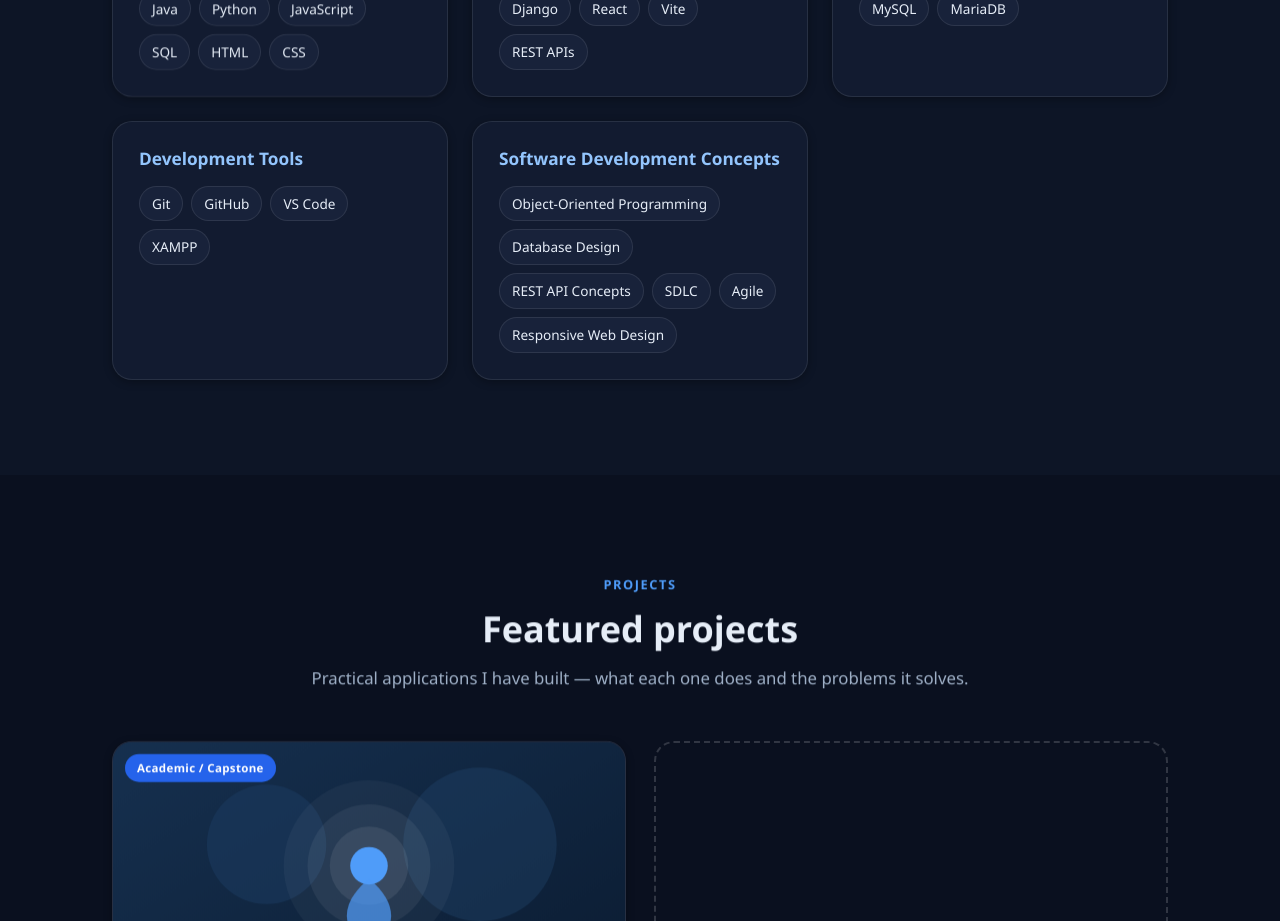
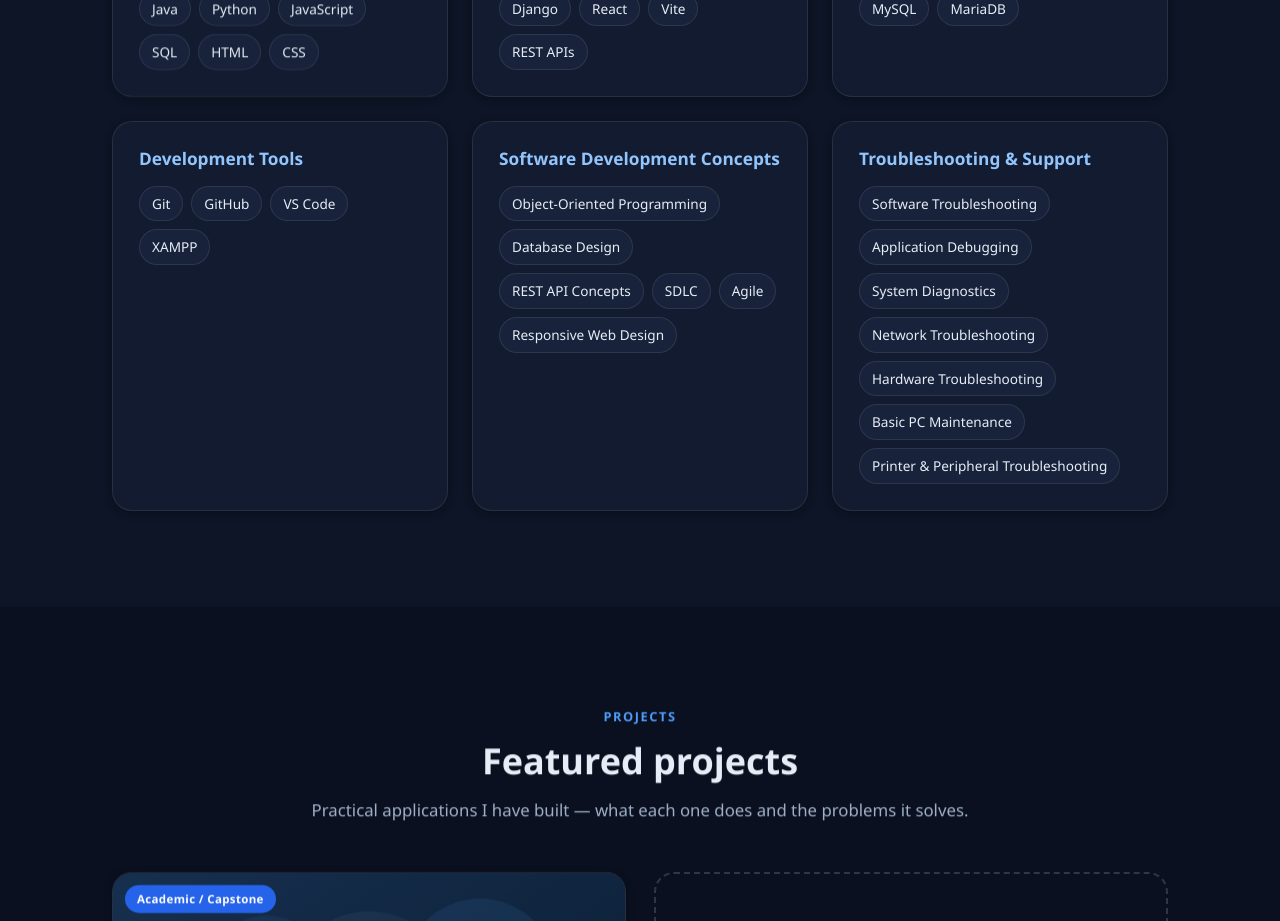
Before and after one commit to JersonTebiaso/myportfolio, a React (Vite) app: page / in a window 1280 px wide. Shown: the part 1840-2761 px from the top of the page. Built offline with nearby package versions, Linux system fonts and the light colour scheme.

Commit message:
Add Troubleshooting and Support skill category

```diff
--- a/src/data/skills.ts
+++ b/src/data/skills.ts
@@ -31,4 +31,16 @@ export const skillGroups: SkillGroup[] = [
       "Responsive Web Design",
     ],
   },
+  {
+    title: "Troubleshooting & Support",
+    skills: [
+      "Software Troubleshooting",
+      "Application Debugging",
+      "System Diagnostics",
+      "Network Troubleshooting",
+      "Hardware Troubleshooting",
+      "Basic PC Maintenance",
+      "Printer & Peripheral Troubleshooting",
+    ],
+  },
 ];
```
